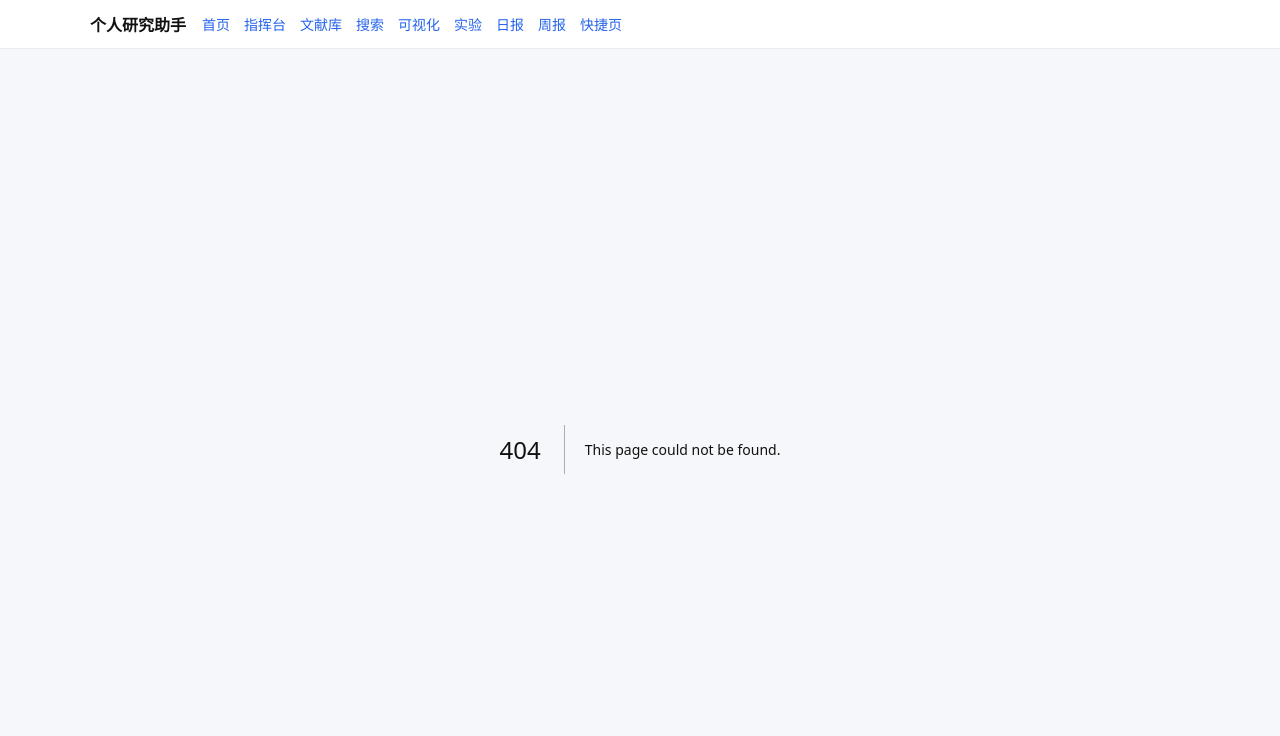
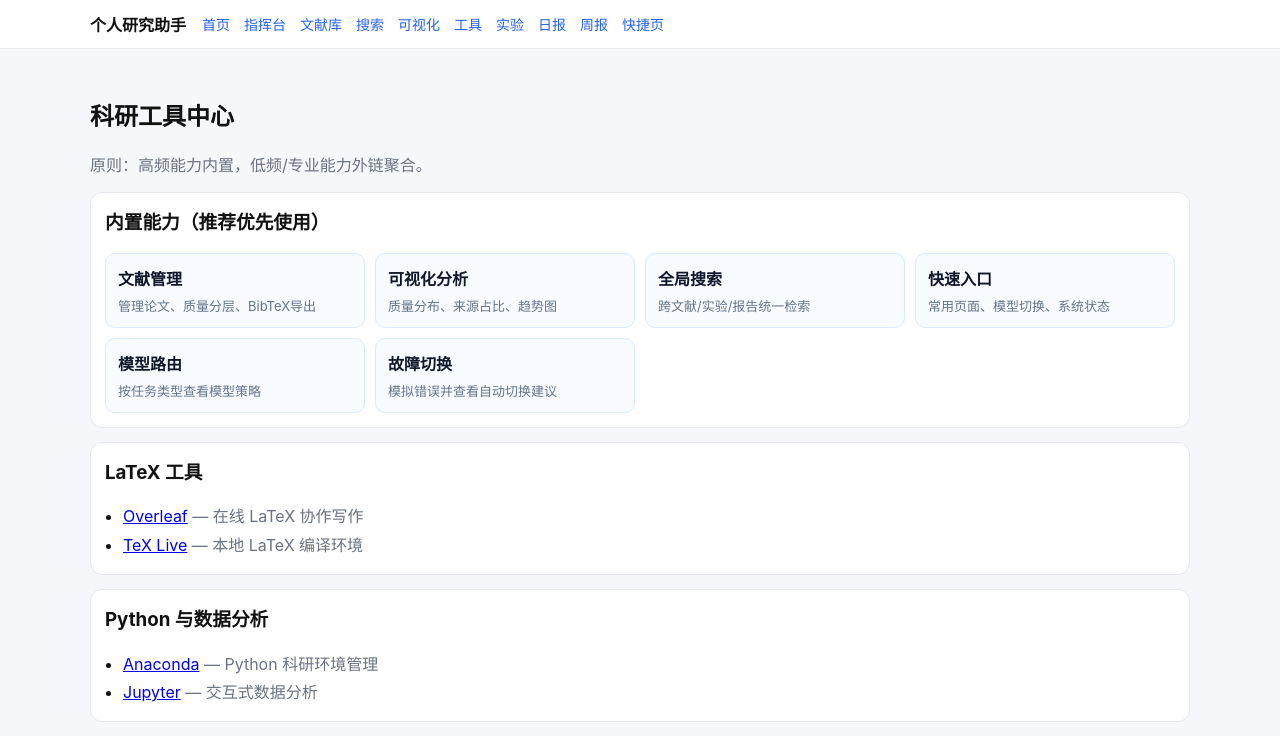
Before and after one commit to hu334175286/research-assistant, a Next.js app in the folder research-assistant/: page /tools in a window 1280 px wide. Before the commit this address had no page. Shown: the top 736 px of the page. Built offline with nearby package versions, Linux system fonts and the light colour scheme.

Commit message:
feat(tools): add research tools center and quick entry

```diff
--- a/research-assistant/app/layout.js
+++ b/research-assistant/app/layout.js
@@ -11,6 +11,7 @@ const navs = [
   ['文献库', '/papers'],
   ['搜索', '/search'],
   ['可视化', '/visual-insights'],
+  ['工具', '/tools'],
   ['实验', '/experiments'],
   ['日报', '/reports/daily'],
   ['周报', '/reports/weekly'],
--- a/research-assistant/app/quick/page.js
+++ b/research-assistant/app/quick/page.js
@@ -30,6 +30,7 @@ export default async function QuickPage() {
   const { recommended, primary, fallback, isPrimaryAvailable } = recommendedInfo;
 
   const appLinks = [
+    { href: '/tools', label: '科研工具中心 Tools' },
     { href: '/', label: '首页门户' },
     { href: '/dashboard', label: '研究指挥台 Dashboard' },
     { href: '/papers', label: '文献库 Papers' },
--- /dev/null
+++ b/research-assistant/app/tools/page.js
@@ -0,0 +1,96 @@
+import Link from 'next/link';
+
+const builtIn = [
+  { name: '文献管理', desc: '管理论文、质量分层、BibTeX导出', href: '/papers' },
+  { name: '可视化分析', desc: '质量分布、来源占比、趋势图', href: '/visual-insights' },
+  { name: '全局搜索', desc: '跨文献/实验/报告统一检索', href: '/search' },
+  { name: '快速入口', desc: '常用页面、模型切换、系统状态', href: '/quick' },
+  { name: '模型路由', desc: '按任务类型查看模型策略', href: '/api/model-route?taskType=literature_gap' },
+  { name: '故障切换', desc: '模拟错误并查看自动切换建议', href: '/api/model-failover?taskType=code_execution&failed=openai-codex/gpt-5.3-codex&error=429&dryRun=1' },
+];
+
+const externalTools = [
+  {
+    category: 'LaTeX 工具',
+    items: [
+      { name: 'Overleaf', url: 'https://www.overleaf.com', note: '在线 LaTeX 协作写作' },
+      { name: 'TeX Live', url: 'https://www.tug.org/texlive/', note: '本地 LaTeX 编译环境' },
+    ],
+  },
+  {
+    category: 'Python 与数据分析',
+    items: [
+      { name: 'Anaconda', url: 'https://www.anaconda.com/', note: 'Python 科研环境管理' },
+      { name: 'Jupyter', url: 'https://jupyter.org/', note: '交互式数据分析' },
+    ],
+  },
+  {
+    category: '写作与翻译',
+    items: [
+      { name: 'DeepL', url: 'https://www.deepl.com/', note: '高质量学术翻译' },
+      { name: 'Grammarly', url: 'https://www.grammarly.com/', note: '英文润色' },
+    ],
+  },
+  {
+    category: '查重与期刊查找（建议外链）',
+    items: [
+      { name: 'Crossref', url: 'https://search.crossref.org/', note: '文献检索与 DOI 查询' },
+      { name: 'Scimago Journal Rank', url: 'https://www.scimagojr.com/', note: '期刊分区与影响力参考' },
+    ],
+  },
+];
+
+function Card({ title, children }) {
+  return (
+    <section style={{ background: '#fff', border: '1px solid #e5e7eb', borderRadius: 12, padding: 14 }}>
+      <h3 style={{ marginTop: 0 }}>{title}</h3>
+      {children}
+    </section>
+  );
+}
+
+export default function ToolsPage() {
+  return (
+    <main style={{ maxWidth: 1100, margin: '24px auto', padding: 24 }}>
+      <h2 style={{ marginTop: 0 }}>科研工具中心</h2>
+      <p style={{ color: '#6b7280' }}>原则：高频能力内置，低频/专业能力外链聚合。</p>
+
+      <div style={{ display: 'grid', gap: 14 }}>
+        <Card title="内置能力（推荐优先使用）">
+          <div style={{ display: 'grid', gridTemplateColumns: 'repeat(auto-fit, minmax(260px, 1fr))', gap: 10 }}>
+            {builtIn.map((t) => (
+              <Link
+                key={t.name}
+                href={t.href}
+                style={{
+                  border: '1px solid #dbeafe',
+                  background: '#f8fbff',
+                  borderRadius: 10,
+                  padding: 12,
+                  textDecoration: 'none',
+                  color: '#0f172a',
+                }}
+              >
+                <div style={{ fontWeight: 700 }}>{t.name}</div>
+                <div style={{ fontSize: 13, color: '#64748b', marginTop: 6 }}>{t.desc}</div>
+              </Link>
+            ))}
+          </div>
+        </Card>
+
+        {externalTools.map((group) => (
+          <Card key={group.category} title={group.category}>
+            <ul style={{ margin: 0, paddingLeft: 18, lineHeight: 1.8 }}>
+              {group.items.map((item) => (
+                <li key={item.name}>
+                  <a href={item.url} target="_blank" rel="noreferrer">{item.name}</a>
+                  <span style={{ color: '#6b7280' }}> — {item.note}</span>
+                </li>
+              ))}
+            </ul>
+          </Card>
+        ))}
+      </div>
+    </main>
+  );
+}
```
